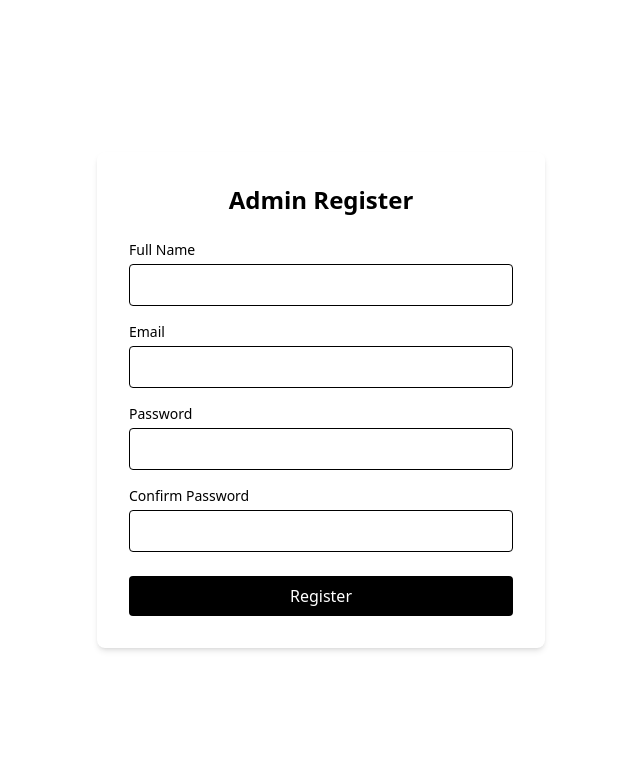
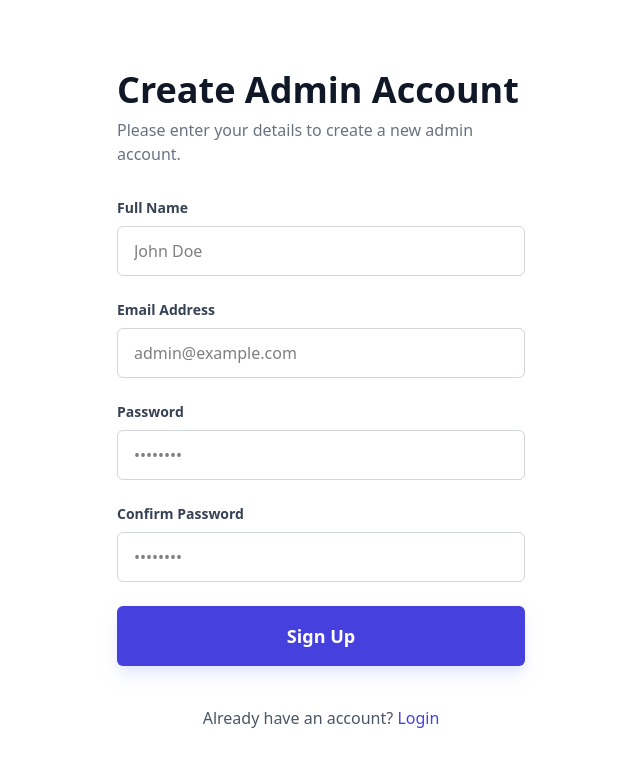
Before and after one commit to shehabgamaleldeen/JobHuntly-Admin, a Next.js app: page /auth/Register in a window 1280 px wide. Shown: the top 766 px of the page, without its empty margins (319-959 px from the left). Built offline with nearby package versions, Linux system fonts and the light colour scheme.

Commit message:
feat(auth): enhance admin registration UI
- Redesigned registration page layout
- Improved error message for existing admin
- Updated styling for inputs and buttons

```diff
--- a/app/auth/Register/page.tsx
+++ b/app/auth/Register/page.tsx
@@ -1,53 +1,59 @@
+'use client'
 
-"use client"
-
-import { useState } from "react"
-import { useRouter } from "next/navigation"
+import { useState } from 'react'
+import { useRouter } from 'next/navigation'
 
 export default function RegisterPage() {
   const router = useRouter()
 
-  const [fullName, setFullName] = useState("")
-  const [email, setEmail] = useState("")
-  const [password, setPassword] = useState("")
-  const [rePassword, setRePassword] = useState("")
-  const [error, setError] = useState("")
+  const [fullName, setFullName] = useState('')
+  const [email, setEmail] = useState('')
+  const [password, setPassword] = useState('')
+  const [rePassword, setRePassword] = useState('')
+  const [error, setError] = useState('')
   const [loading, setLoading] = useState(false)
 
   const handleSubmit = async (e: React.FormEvent) => {
     e.preventDefault()
-    setError("")
+    setError('')
 
     if (password !== rePassword) {
-      return setError("Passwords do not match")
+      return setError('Passwords do not match')
     }
 
     setLoading(true)
 
     try {
-      const res = await fetch("http://localhost:3000/auth/admin/register", {
-        method: "POST",
-        headers: { "Content-Type": "application/json" },
+      const res = await fetch('http://localhost:3000/auth/admin/register', {
+        method: 'POST',
+        headers: { 'Content-Type': 'application/json' },
         body: JSON.stringify({
           fullName,
           email,
           password,
           rePassword,
-          role: "ADMIN",
+          role: 'ADMIN',
         }),
       })
 
       const data = await res.json()
 
       if (!res.ok) {
-        throw new Error(data.message || "Registration failed")
+        const errorMsg = data.error || data.message || 'Registration failed'
+
+        if (errorMsg === 'Admin already exists') {
+          throw new Error(
+            'Registration failed: An admin account already exists. Only one admin is allowed.'
+          )
+        }
+        throw new Error(errorMsg)
       }
 
       // ✅ Save token
-      localStorage.setItem("accessToken", data.data.accessToken)
-      localStorage.setItem("role", data.data.user.role)
+      localStorage.setItem('accessToken', data.data.accessToken)
+      localStorage.setItem('role', data.data.user.role)
 
-      router.replace("/dashboard")
+      router.replace('/dashboard')
     } catch (err: any) {
       setError(err.message)
     } finally {
@@ -56,72 +62,112 @@ export default function RegisterPage() {
   }
 
   return (
-    <div className="min-h-screen flex items-center justify-center bg-gray-10">
-      <form
-        onSubmit={handleSubmit}
-        className="bg-white p-8 rounded-lg shadow-md w-full max-w-md"
-      >
-        <h1 className="text-2xl font-bold mb-6 text-center">
-          Admin Register
-        </h1>
+    <div className="min-h-screen flex flex-col lg:flex-row bg-white overflow-x-hidden text-black">
+      {/* <div className="w-full lg:w-[634px] h-[400px] lg:h-[850px] bg-gray-100">
+        <img
+          src="/images/login.png"
+          className="w-full h-full object-cover"
+          alt="Login illustration"
+        />
+      </div> */}
+
+      <div className="flex-1 flex justify-center items-center p-5">
+        <div className="w-full max-w-102 flex flex-col gap-8">
+          <div className="text-center lg:text-left">
+            <h2 className="text-4xl font-bold text-gray-900">
+              Create Admin Account
+            </h2>
+            <p className="text-gray-500 mt-2">
+              Please enter your details to create a new admin account.
+            </p>
+          </div>
 
           {error && (
-          <p className="bg-red-100 text-red-600 p-2 mb-4 rounded">
+            <div className="bg-red-50 border border-red-200 text-red-600 px-4 py-2 rounded-md text-sm text-center">
               {error}
-          </p>
+            </div>
           )}
 
-        <div className="mb-4">
-          <label className="block mb-1 text-sm">Full Name</label>
+          <form onSubmit={handleSubmit} className="flex flex-col gap-6">
+            <div className="flex flex-col gap-2">
+              <label className="text-sm font-semibold text-gray-700">
+                Full Name
+              </label>
               <input
-            required
+                type="text"
+                placeholder="John Doe"
+                className="px-4 py-3 border border-gray-300 rounded-md focus:outline-none focus:ring-2 focus:ring-[#4640DE] focus:border-transparent text-black"
                 value={fullName}
                 onChange={(e) => setFullName(e.target.value)}
-            className="w-full border px-3 py-2 rounded"
+                required
               />
             </div>
 
-        <div className="mb-4">
-          <label className="block mb-1 text-sm">Email</label>
+            <div className="flex flex-col gap-2">
+              <label className="text-sm font-semibold text-gray-700">
+                Email Address
+              </label>
               <input
                 type="email"
-            required
+                placeholder="admin@example.com"
+                className="px-4 py-3 border border-gray-300 rounded-md focus:outline-none focus:ring-2 focus:ring-[#4640DE] focus:border-transparent text-black"
                 value={email}
                 onChange={(e) => setEmail(e.target.value)}
-            className="w-full border px-3 py-2 rounded"
+                required
               />
             </div>
 
-        <div className="mb-4">
-          <label className="block mb-1 text-sm">Password</label>
+            <div className="flex flex-col gap-2">
+              <label className="text-sm font-semibold text-gray-700">
+                Password
+              </label>
               <input
                 type="password"
-            required
+                placeholder="••••••••"
+                className="px-4 py-3 border border-gray-300 rounded-md focus:outline-none focus:ring-2 focus:ring-[#4640DE] focus:border-transparent text-black"
                 value={password}
                 onChange={(e) => setPassword(e.target.value)}
-            className="w-full border px-3 py-2 rounded"
+                required
               />
             </div>
 
-        <div className="mb-6">
-          <label className="block mb-1 text-sm">Confirm Password</label>
+            <div className="flex flex-col gap-2">
+              <label className="text-sm font-semibold text-gray-700">
+                Confirm Password
+              </label>
               <input
                 type="password"
-            required
+                placeholder="••••••••"
+                className="px-4 py-3 border border-gray-300 rounded-md focus:outline-none focus:ring-2 focus:ring-[#4640DE] focus:border-transparent text-black"
                 value={rePassword}
                 onChange={(e) => setRePassword(e.target.value)}
-            className="w-full border px-3 py-2 rounded"
+                required
               />
             </div>
 
             <button
               type="submit"
               disabled={loading}
-          className="w-full bg-black text-white py-2 rounded hover:bg-gray-800"
+              className="w-full bg-[#4640DE] text-white py-4 rounded-md font-bold text-lg hover:bg-[#3b36b8] transition-colors disabled:bg-gray-400 shadow-lg shadow-indigo-100"
             >
-          {loading ? "Creating admin..." : "Register"}
+              {loading ? 'Creating Account...' : 'Sign Up'}
             </button>
+
+            <div className="text-center mt-4">
+              <p className="text-gray-600">
+                Already have an account?{' '}
+                <button
+                  type="button"
+                  onClick={() => router.push('/auth/Login')}
+                  className="text-[#4640DE] font-medium hover:underline"
+                >
+                  Login
+                </button>
+              </p>
+            </div>
           </form>
+        </div>
+      </div>
     </div>
   )
 }
```
Lines whose indentation alone changed are shown as unchanged.
